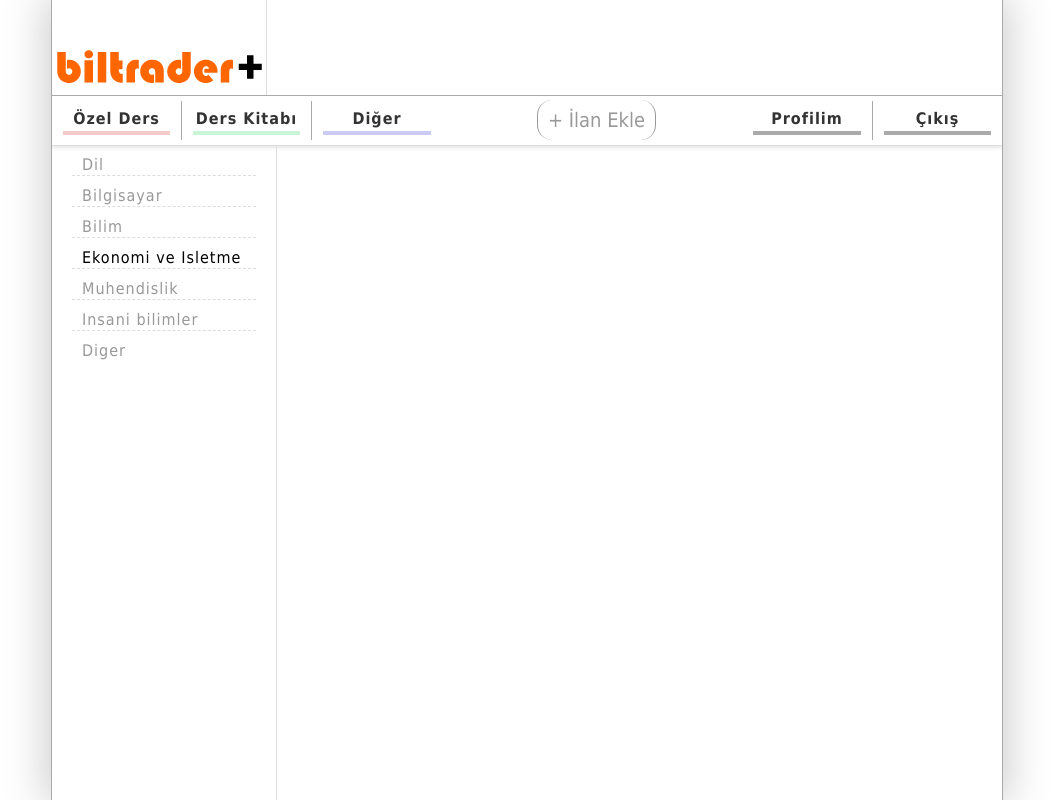
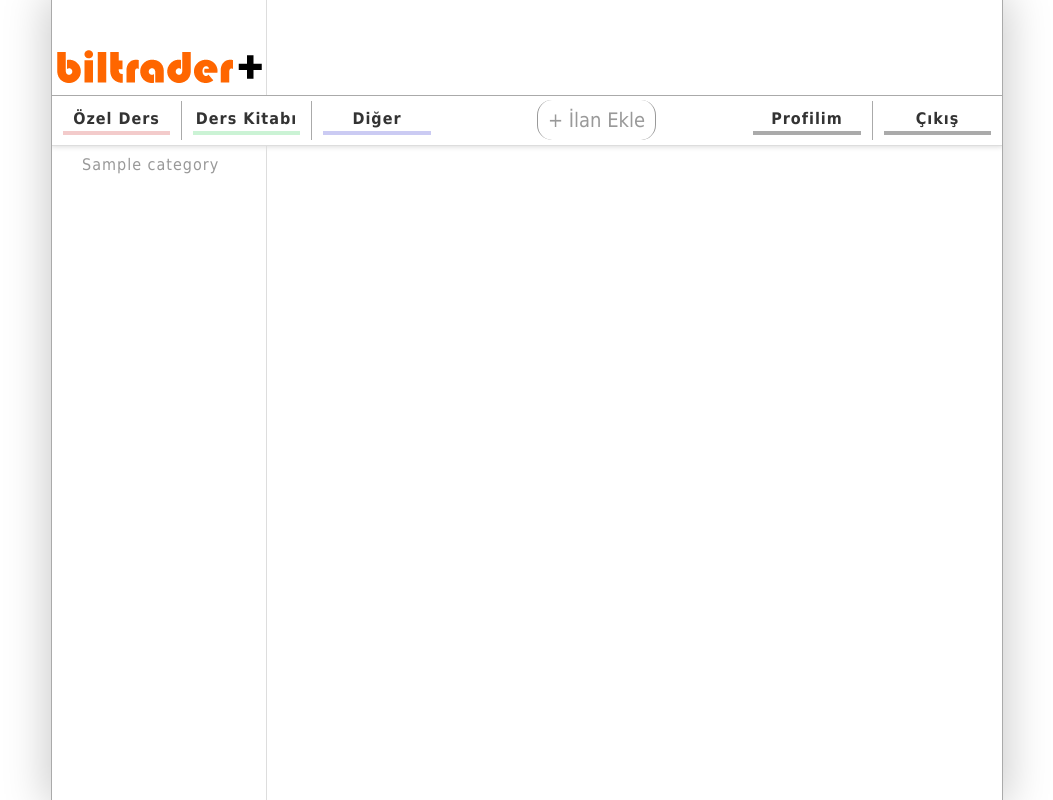
Before and after one commit to yunuserenguzel/yegtu_01, a PHP site: page /index.php?p=item-list&c=1 in a window 1280 px wide. Shown: the whole page, without its empty margins (113-1166 px from the left). Run offline with PHP 8.4, Linux system fonts and the light colour scheme; tables that the repository leaves empty or names only in its code hold one stand-in row (values such as "Sample post").

Commit message:
left menu is dynamically change for item-list pages

```diff
--- a/css/structure.css
+++ b/css/structure.css
@@ -36,7 +36,7 @@ div#page > div#content > div{
 }
 div#page > div#content > div#left{
 	height:100%;
-	width:225px;
+	width:215px;
 	border-right:1px solid #ddd;
 }
 
--- a/index.php
+++ b/index.php
@@ -1,15 +1,17 @@
 <?php
 session_start();
-error_reporting(E_ERROR | E_WARNING | E_PARSE | E_NOTICE);
+//error_reporting(E_ERROR | E_WARNING | E_PARSE | E_NOTICE);
 include_once('lib/Util.php');
 include_once('model/DatabaseConnector.php');
 include_once('model/user.php');
 include_once('model/category.php');
 include_once('model/item.php');
 include_once('model/message.php');
-global $p,$f;
+global $p,$f,$c,$s;
 $p = isset($_GET['p']) ? $_GET['p'] : NULL;
 $f = isset($_GET['f']) ? $_GET['f'] : NULL;
+$c = isset($_GET['c']) ? $_GET['c'] : NULL;
+$s = isset($_GET['s']) ? $_GET['s'] : NULL;
 
 
 ?>
--- a/view/structure/left.php
+++ b/view/structure/left.php
@@ -1,9 +1,23 @@
-<ul class="left_menu menu" id="sub_category_menu">
-	<li><a href="?p=item-list&c=1&s=1">Dil</a></li>
-    <li><a href="?p=item-list&c=1&s=2">Bilgisayar</a></li>
-    <li><a href="?p=item-list&c=1&s=3">Bilim</a></li>
-    <li class="selected"><a href="?p=item-list&c=1&s=4">Ekonomi ve Isletme</a></li>
-    <li><a href="?p=item-list&c=1&s=5">Muhendislik</a></li>
-    <li><a href="?p=item-list&c=1&s=6">Insani bilimler</a></li>
-    <li><a href="?p=item-list&c=1&s=7">Diger</a></li>
-</ul>
+<?php
+global $s,$c,$p;
+switch($p){
+    case 'item-list':
+        if($c != null){
+            $sub_categories = category::getSubCategories($GLOBALS['c']);
+            ?>
+            <ul class="left_menu menu" id="sub_category_menu">
+                <?php foreach($sub_categories as $sub){
+                ?>
+                <li <?php echo $sub->sub_category_id == $s ? 'class="selected"':'' ?>>
+                    <a href="?p=item-list&c=<?php echo $c?>&s=<?php echo $sub->sub_category_id?>">
+                        <?php echo $sub->name?>
+                    </a>
+                </li>
+                <?php } ?>
+            </ul>
+            <?php
+        }
+
+        break;
+}
+?>
```
